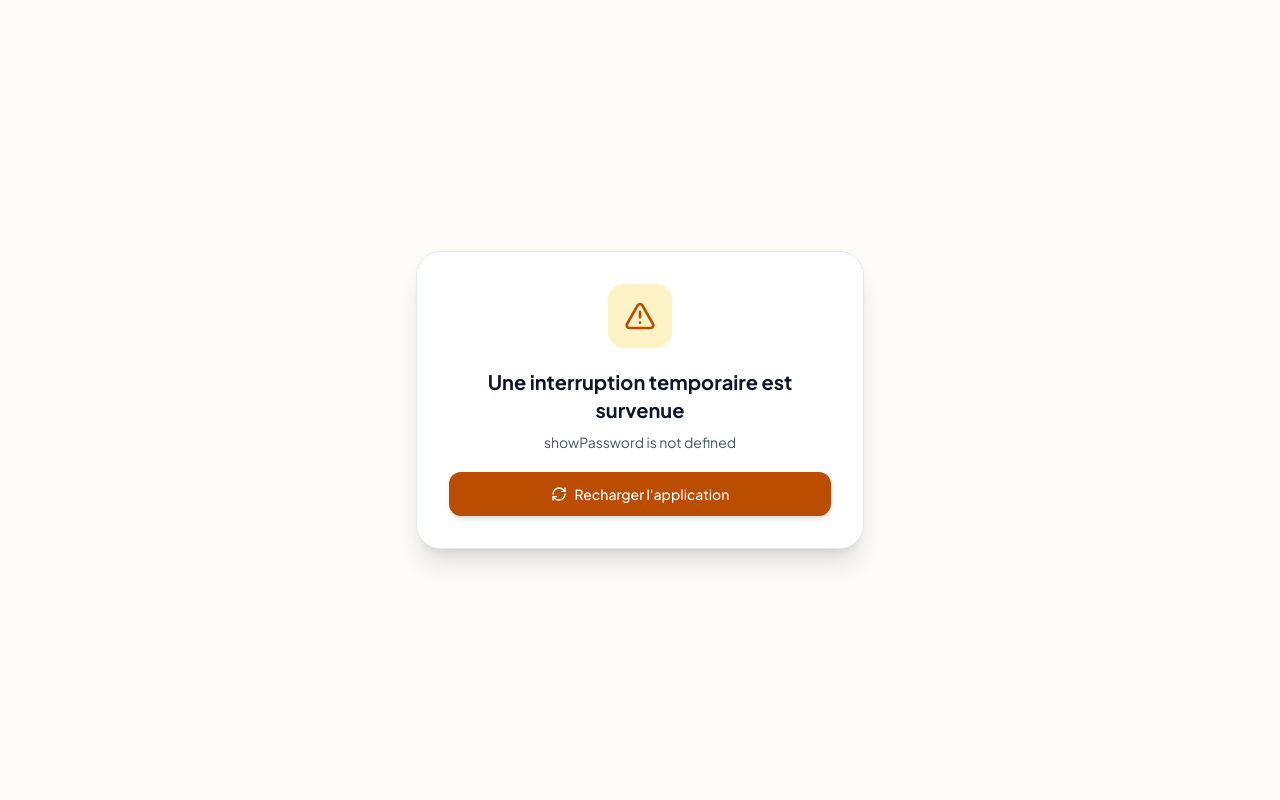
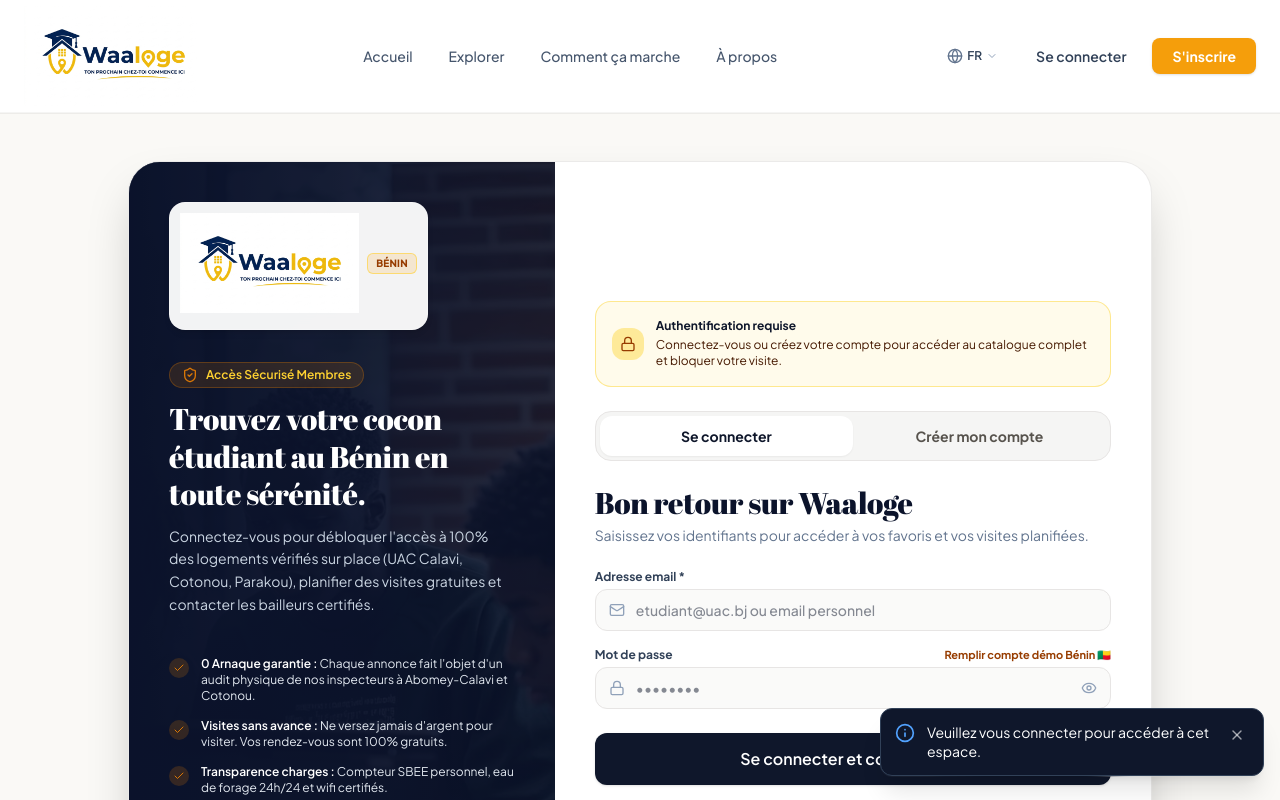
Before and after one commit to kakporosaire953-creator/Waaloge, a React (Vite) app: page / in a window 1280 px wide. Both pictures are taken after typing "Sample", "5" into the empty fields and a click on the button "Rechercher". Shown: the top 800 px of the page. Built offline with nearby package versions, Linux system fonts and the light colour scheme.

Commit message:
fix(auth): define missing showPassword state variable to fix runtime exception

```diff
--- a/src/pages/AuthPage.tsx
+++ b/src/pages/AuthPage.tsx
@@ -46,6 +46,7 @@
   const { t } = useLanguage();
 
   const [mode, setMode] = useState<'login' | 'register'>(initialMode);
+  const [showPassword, setShowPassword] = useState(false);
   const [error, setError] = useState('');
 
   // Form State - Defaulted to Benin
```
